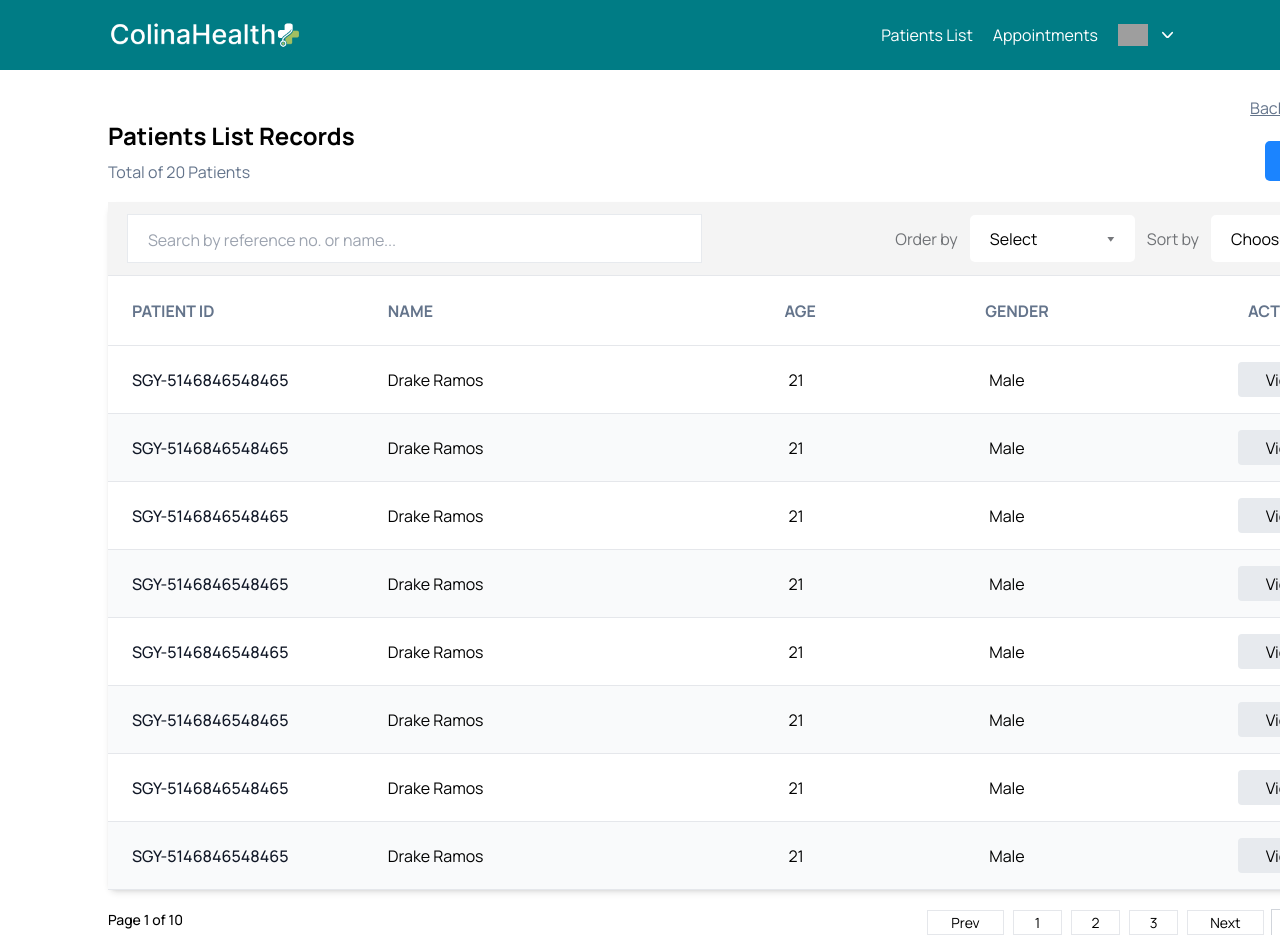
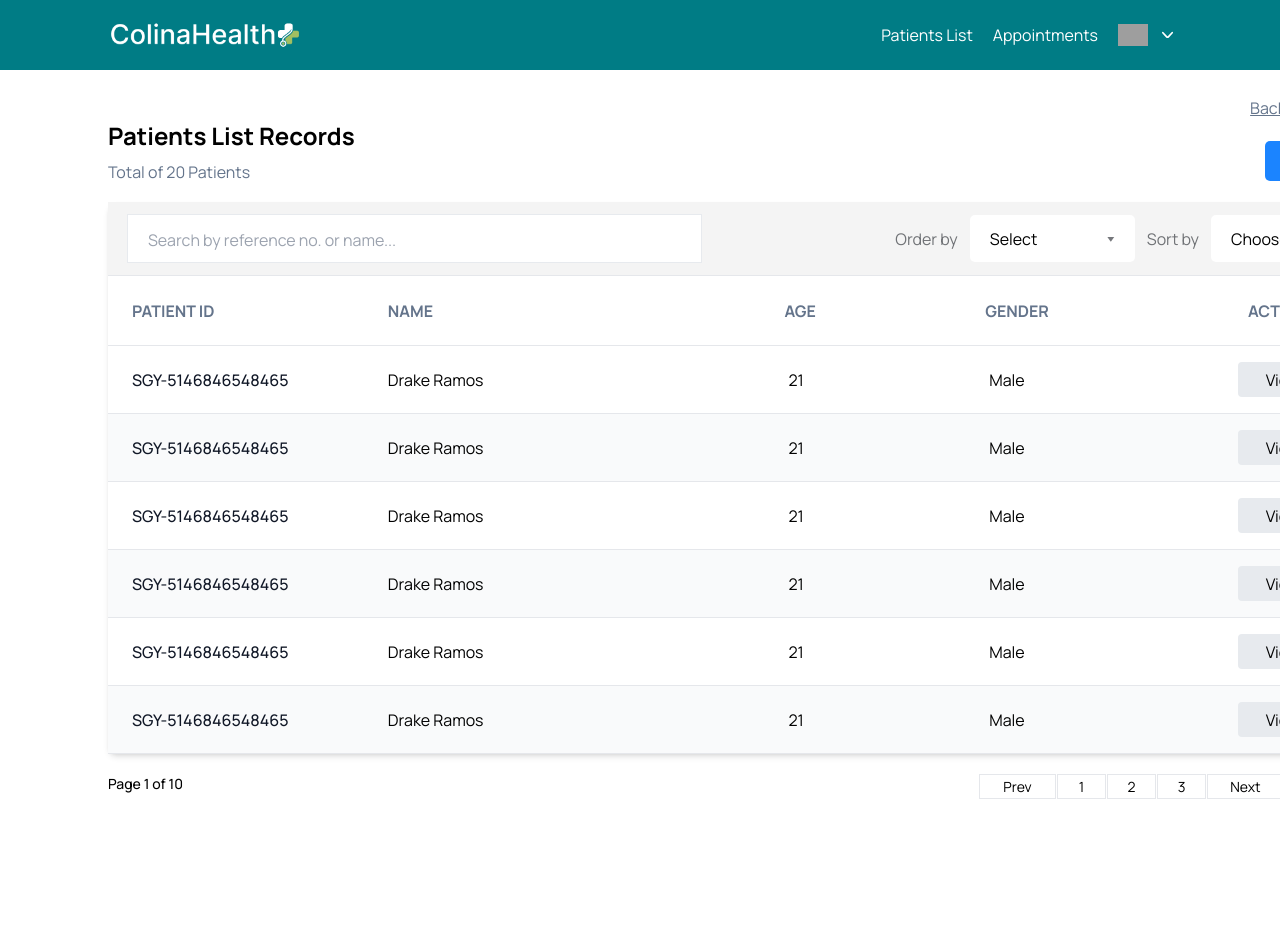
Before and after one commit to jairosolutions-com/colinahealth, a Next.js app: page /patient-list in a window 1280 px wide. Shown: the top 935 px of the page. After the commit the page ends 800 px from the top, so only its background shows below. Built offline with nearby package versions, Linux system fonts and the light colour scheme; grey boxes are pictures that could not be loaded.

Commit message:
alignmnment of pagination to the table

```diff
--- a/app/(routes)/patient-list/page.tsx
+++ b/app/(routes)/patient-list/page.tsx
@@ -236,59 +236,17 @@ export default function PatientPage() {
                   <Edit></Edit>
                 </td>
               </tr>
-              <tr className="odd:bg-white  even:bg-gray-50  border-b dark:border-gray-700">
-                <th
-                  scope="row"
-                  className="truncate max-w-[286px] px-6 py-4 font-medium text-gray-900 whitespace-nowrap dark:text-white"
-                >
-                  SGY-5146846548465
-                </th>
-                <td
-                  onClick={() =>
-                    onNavigate(router, "/medical-history/allergies")
-                  }
-                  className="cursor-pointer truncate max-w-[552px] px-6 py-4"
-                >
-                  Drake Ramos
-                </td>
-                <td className="px-6 py-4">21</td>
-                <td className="px-6 py-4">Male</td>
 
-                <td className="px-[60px] py-4">
-                  <Edit></Edit>
-                </td>
-              </tr>
-              <tr className="odd:bg-white  even:bg-gray-50  border-b dark:border-gray-700">
-                <th
-                  scope="row"
-                  className="truncate max-w-[286px] px-6 py-4 font-medium text-gray-900 whitespace-nowrap dark:text-white"
-                >
-                  SGY-5146846548465
-                </th>
-                <td
-                  onClick={() =>
-                    onNavigate(router, "/medical-history/allergies")
-                  }
-                  className="cursor-pointer truncate max-w-[552px] px-6 py-4"
-                >
-                  Drake Ramos
-                </td>
-                <td className="px-6 py-4">21</td>
-                <td className="px-6 py-4">Male</td>
 
-                <td className="px-[60px] py-4">
-                  <Edit></Edit>
-                </td>
-              </tr>
             </tbody>
           </table>
         </div>
         {/* END OF TABLE */}
       </div>
       {/* pagination */}
-      <div className="mt-5 flex justify-between">
+      <div className="mt-5 flex justify-between w-full mx-3">
         <div>
-          <p className="font-medium text-sm items-center px-3">Page 1 of 10</p>
+          <p className="font-medium text-sm items-center">Page 1 of 10</p>
         </div>
         <div className="flex items-center">
           <nav>
@@ -296,7 +254,7 @@ export default function PatientPage() {
               <div>
                 <a
                   href="#"
-                  className="flex border border-px items-center justify-center w-[77px] h-[25px] mr-2"
+                  className="flex border border-px items-center justify-center w-[77px] h-[25px] "
                 >
                   Prev
                 </a>
@@ -305,7 +263,7 @@ export default function PatientPage() {
                 {/* wala pay active function */}
                 <a
                   href="#"
-                  className="flex border border-px items-center justify-center w-[49px] h-[25px] mr-2"
+                  className="flex border border-px items-center justify-center w-[49px] h-[25px] "
                 >
                   1
                 </a>
@@ -313,7 +271,7 @@ export default function PatientPage() {
               <div>
                 <a
                   href="#"
-                  className="flex border border-px items-center justify-center w-[49px] h-[25px] mr-2"
+                  className="flex border border-px items-center justify-center w-[49px] h-[25px] "
                 >
                   2
                 </a>
@@ -322,7 +280,7 @@ export default function PatientPage() {
                 <a
                   href="#"
                   aria-current="page"
-                  className="flex border border-px items-center justify-center w-[49px] h-[25px] mr-2"
+                  className="flex border border-px items-center justify-center w-[49px] h-[25px] "
                 >
                   3
                 </a>
@@ -339,7 +297,7 @@ export default function PatientPage() {
           </nav>
           <div className="flex items-center justify-end">
             <input
-              className="ipt-pagination text-center border ring-1 ring-gray-300 border-gray-100 w-[40px] h-[25px] px-2 mr-2"
+              className="ipt-pagination text-center border ring-1 ring-gray-300 border-gray-100 w-[40px] h-[25px]  "
               type="text"
               placeholder="-"
             />
```
